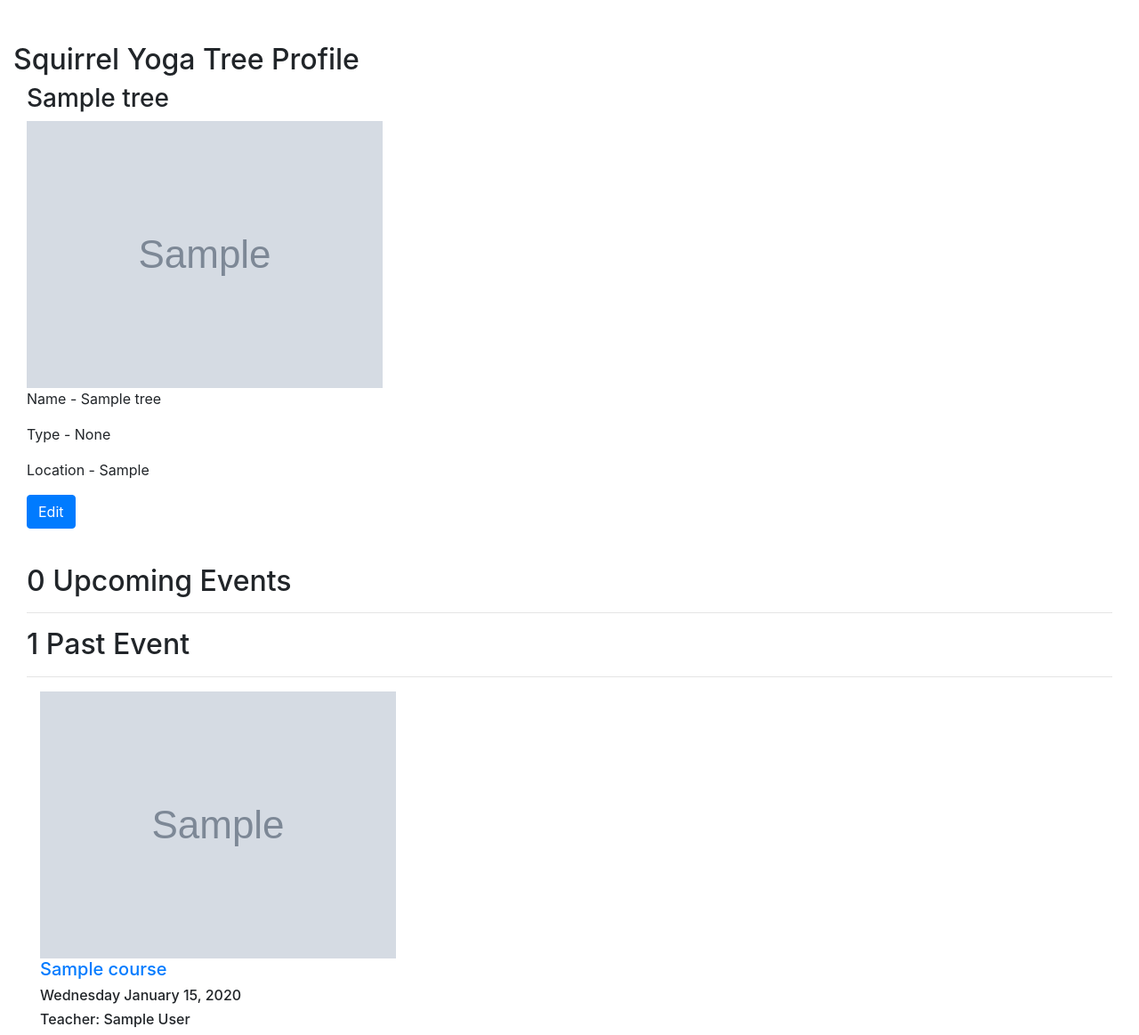
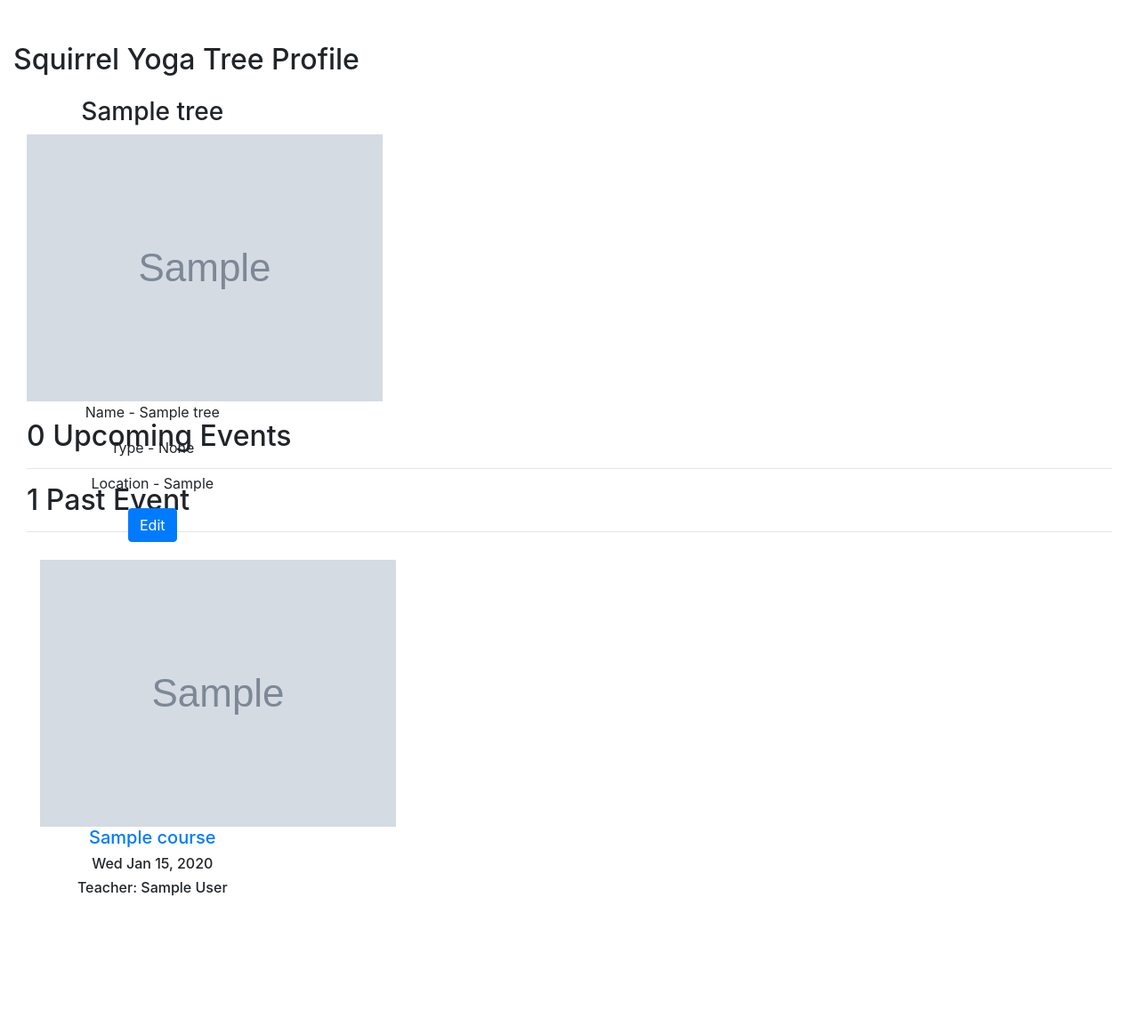
Before and after one commit to agwcolor/Squirrel_Yoga, a Flask app: page /trees/1 in a window 1280 px wide. Shown: the part 62-1225 px from the top of the page at 89% size. After the commit the page ends 1069 px from the top, so only its background shows below. Run offline with Flask 2, Linux system fonts and the light colour scheme; tables that the repository leaves empty hold one stand-in row (values such as "Sample post"); grey boxes marked "Sample" are stand-in pictures; some libraries are stand-ins or nearby versions.

Commit message:
Worked on css bootstrap issues

```diff
--- a/static/base.css
+++ b/static/base.css
@@ -1,10 +1,16 @@
 .events .tile-event {
-    height: 350px;
-  }
+    height: 400px;
+    margin-bottom: 10px;
+    padding-bottom: 2em;
+    border: solid 1px #ebebeb;
+
+}
+
 .tile {
     text-align: center;
-    padding: 15px 25px;
-    border: solid 1px #ebebeb;
-    height: 325px;
-    margin-bottom: 15px;
+    padding: 15px 25px 25px;
+    height: 350px;
+    margin-bottom: 3px;
+    padding-bottom: 2em;
+
     }
--- a/templates/base.html
+++ b/templates/base.html
@@ -5,7 +5,7 @@
     <meta charset="utf-8">
     <meta name="viewport" content="width=device-width, initial-scale=1, shrink-to-fit=no">
     <!-- Other CSS -->
-    <link rel="stylesheet" type="text/css" href="/static/base.css" media="screen">
+    <link rel="stylesheet" type="text/css" href="/static/base.css?rnd=132" media="screen">
 
 
     <!-- Bootstrap CSS -->
--- a/templates/show_tree.html
+++ b/templates/show_tree.html
@@ -8,7 +8,7 @@
     <div class="row">
         <div class="col-lg-3 col-md-4 col-sm-6">
             <div class = row>
-                <div class="container-fluid">
+                <div class="container-fluid tile">
 
         <h3>{{ tree.name }}</h3>
         <img src="{{ tree.tree_img_url }}" alt="Tree Image" />
@@ -35,14 +35,14 @@
 		{%for event in tree.upcoming_events %}
 		<div class="col-lg-3 col-md-4 col-sm-6">
 			<!-- <div class="tile tile-event"> -->
-            <div class="container-fluid">
+            <div class="container-fluid tile">
 
                 <img src="{{ event.teacher_img_url }}" alt="Event Teacher Image" />
                 <h5>Teacher: {{ event.teacher_name }} </h5>
 
 				<h6>Course: <a href="/courses/{{ event.course_id }}">{{ event.course_name }}</a></h6>
 
-                <h6>{{ event.course_date.strftime('%A %B %d, %Y') }}</h6>
+                <h6>{{ event.course_date.strftime('%A %b %d, %Y') }}</h6>
 
 			</div>
         </div>
@@ -57,10 +57,10 @@
 	<div class="row">
 		{%for event in tree.past_events %}
 		<div class="col-lg-3 col-md-4 col-sm-6">
-			<div class="container-fluid">
+			<div class="container-fluid tile">
 				<img src="{{ event.teacher_img_url }}" alt="Event Teacher Image" />
 				<h5><a href="/courses/{{ event.course_id }}">{{ event.course_name }}</a></h5>
-                <h6>{{ event.course_date.strftime('%A %B %d, %Y') }}</h6>
+                <h6>{{ event.course_date.strftime('%a %b %d, %Y') }}</h6>
                 <h6>Teacher: {{ event.teacher_name }} </h6>
 			</div>
 		</div>
```
